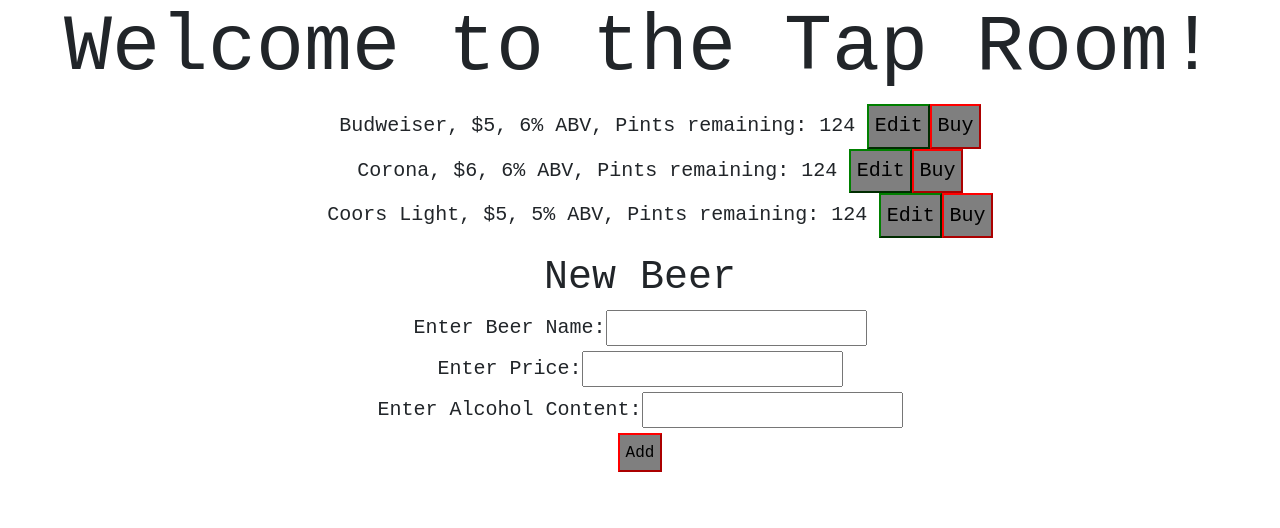
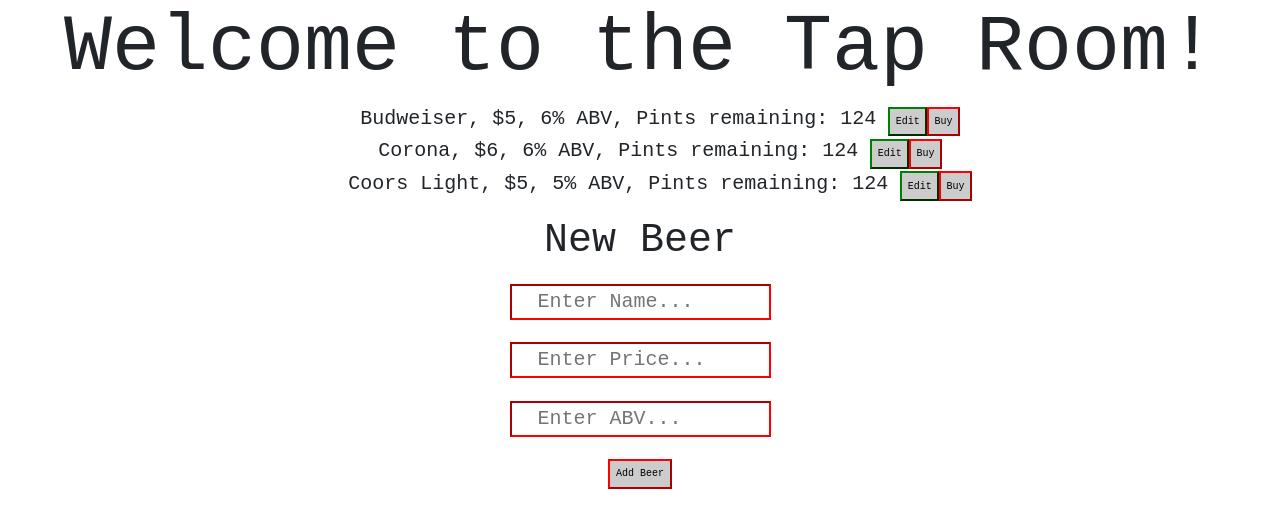
Before and after one commit to ldam77/Taproom, an Angular app: page / in a window 1280 px wide. Shown: the top 528 px of the page. Built offline with nearby package versions, Linux system fonts and the light colour scheme.

Commit message:
Add functionality to alter background when pint is less 10.

```diff
--- a/src/app/beer-list/beer-list.component.css
+++ b/src/app/beer-list/beer-list.component.css
@@ -5,8 +5,9 @@
 }
 
 button {
-  background-color: rgba(0,0,0,0.5);
+  background-color: rgba(0,0,0,0.2);
   padding: 0.5%;
+  font-size: 10px;
 }
 
 .btn-edit {
--- a/src/app/beer-list/beer-list.component.html
+++ b/src/app/beer-list/beer-list.component.html
@@ -1,4 +1,4 @@
 <ul>
-  <li *ngFor="let currentBeer of childBeerList">{{ currentBeer.name }}, ${{ currentBeer.price }}, {{ currentBeer.alcoholContent }}% ABV, Pints remaining: {{ currentBeer.capacity }} <button (click)="editButtonClicked(currentBeer)" class="btn-edit">Edit</button>
+  <li [class]="lowKegLevel(currentBeer)"*ngFor="let currentBeer of childBeerList"><span class="beer-name">{{ currentBeer.name }}</span>, ${{ currentBeer.price }}, {{ currentBeer.alcoholContent }}% ABV, Pints remaining: {{ currentBeer.capacity }} <button (click)="editButtonClicked(currentBeer)" class="btn-edit">Edit</button>
   <button class="btn-buy" (click)="buyButtonClicked(currentBeer)">Buy</button></li>
 </ul>
--- a/src/app/beer-list/beer-list.component.ts
+++ b/src/app/beer-list/beer-list.component.ts
@@ -18,5 +18,11 @@
   buyButtonClicked(currentBeer: BeerKeg) {
     this.clickedBuy.emit(currentBeer);
   }
+  lowKegLevel(currentBeer:BeerKeg){
+    if(currentBeer.capacity<10){
+      return "bg-danger";
+    }
+  }
+
 
 }
--- a/src/app/new-beer/new-beer.component.css
+++ b/src/app/new-beer/new-beer.component.css
@@ -3,7 +3,14 @@
 }
 
 button {
+  margin-top: 1%;
   border-color: red;
+  background-color: rgba(0,0,0,0.2);
   padding: 0.5%;
-  background-color: rgba(0, 0, 0, 0.5);
+  font-size: 10px;
 }
+
+input {
+  margin: 1% 1% 1% 1%;
+  border-color: red;
+}
--- a/src/app/new-beer/new-beer.component.html
+++ b/src/app/new-beer/new-beer.component.html
@@ -1,14 +1,14 @@
 <h1>New Beer</h1>
 <div class="new-beer">
- <label>Enter Beer Name:</label>
- <input #newName>
+ <label></label>
+ <input #newName placeholder="  Enter Name...">
  <br>
- <label>Enter Price:</label>
- <input #newPrice>
+ <label></label>
+ <input #newPrice placeholder="  Enter Price...">
  <br>
- <label>Enter Alcohol Content:</label>
- <input #newAlcoholContent>
+ <label></label>
+ <input #newAlcoholContent placeholder="  Enter ABV...">
 </div>
 <div>
-  <button (click)="submitForm(newName.value, newPrice.value, newAlcoholContent.value); newName.value=''; newPrice.value=''; newAlcoholContent.value='';">Add</button>
+  <button (click)="submitForm(newName.value, newPrice.value, newAlcoholContent.value); newName.value=''; newPrice.value=''; newAlcoholContent.value='';">Add Beer</button>
 </div>
```
Also changed, not shown: 1 other file (tests, documents, lock files or other folders).
